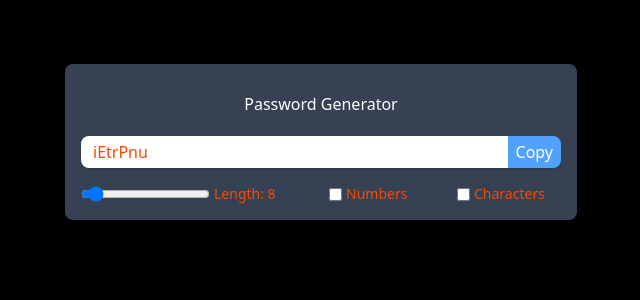
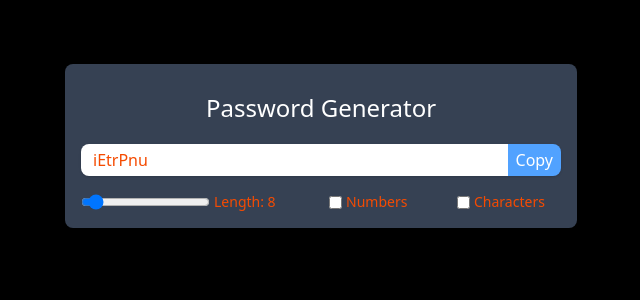
Before and after one commit to zubdotexe/react-tuto, a React (Vite) app in the folder 05passwordGenerator/: page / in a window 1280 px wide. Shown: the top 300 px of the page, without its empty margins (319-959 px from the left). Built offline with nearby package versions, Linux system fonts and the light colour scheme.

Commit message:
feat(ui): made the password generator bigger - also figured that if we send password instead of setPassword as the dependency to useCallback and do not send passwordGenerator function as the dependency of the useEffect function things work fine

```diff
--- a/05passwordGenerator/src/App.jsx
+++ b/05passwordGenerator/src/App.jsx
@@ -29,7 +29,7 @@
 
   useEffect(() => {
     passwordGenerator();
-  }, [length, numAllowed, charAllowed, passwordGenerator])
+  }, [length, numAllowed, charAllowed, passwordGenerator]) // TODO: idk why we sending passwordGenerator as the dependency here
 
   const copyPasswordToClipboard = useCallback(() => {
     passwordRef.current?.select();
@@ -47,7 +47,7 @@
   return (
     <>
       <div className='w-full max-w-lg mx-auto shadow-md rounded-lg px-4 py-4 my-8 bg-gray-700 text-orange-600'>
-        <h1 className="text-white text-center my-3">Password Generator</h1>
+        <h1 className="text-white text-center my-3 text-2xl">Password Generator</h1>
         <div className="flex shadow rounded-lg overflow-hidden mb-4 my-5">
           <input
           type="text"
```
